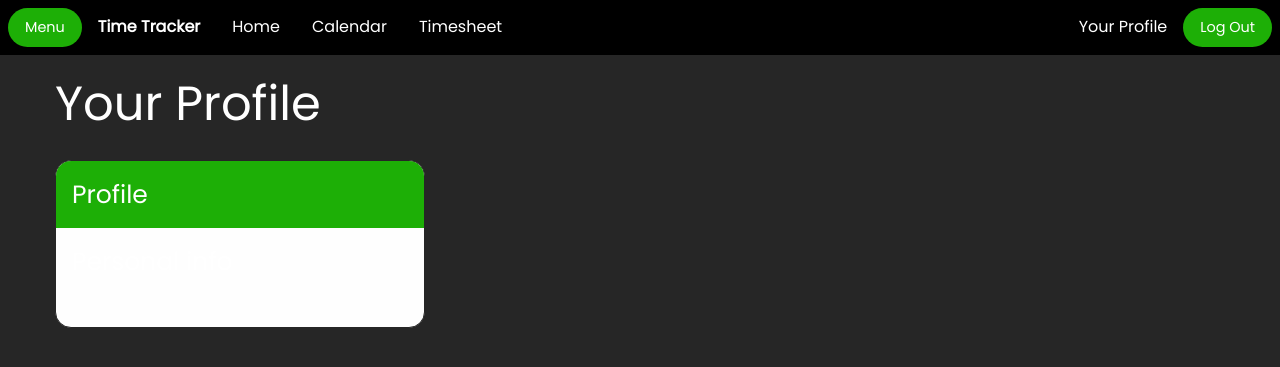
After one commit to Pactionly/TimeTracker, a Django app: page /profile/ in a window 1280 px wide. The commit adds this page. Shown: the top 367 px of the page. Run offline with Django 3.2, Linux system fonts and the light colour scheme; the visitor is signed in with stand-in values (Sample User, id 1); some libraries are stand-ins or nearby versions.

Commit message:
Added profile.html and CSS edits

```diff
--- a/TimeTracker/myapp/static/css/app.css
+++ b/TimeTracker/myapp/static/css/app.css
@@ -8,6 +8,11 @@ p {
 h1, h2, h3, h4 {
   color: #FFFFFF;
   font-family: 'Poppins', sans-serif;
+}
+
+a {
+  color: #FFFFFF;
+  background-color: #000000;
 }
 
 a {
--- /dev/null
+++ b/TimeTracker/myapp/templates/profile.html
@@ -0,0 +1,29 @@
+{% extends "base.html" %}
+{% load static %}
+{% block body %}
+<body>
+  <div class="grid-container">
+    <!-- Banner -->
+    <div class="grid-y grid-padding-y">
+      <div class="cell small-12 medium-12 large-12 offset-2">
+        <h1>Your Profile</h1>
+      </div>
+    </div>
+
+    <!-- Profile info -->
+    <div class="grid-x grid-padding-x">
+      <div class="cell large-4 medium-8 small-12">
+        <div class="card">
+          <div class="card-divider">
+            <h4>Profile</h4>
+          </div>
+          <div class="card-section">
+            <h4>Personal info</h4>
+          </div>
+          <div class="card-section">
+          </div>
+        </div>
+
+  </div>
+</body>
+{% endblock %}
--- a/TimeTracker/myapp/urls.py
+++ b/TimeTracker/myapp/urls.py
@@ -13,5 +13,6 @@ urlpatterns = [
     path('logout/', views.logout_view),
     path('timesheet/', views.sheets),
     path('clock_out/', views.rest_clock_out),
+    path('profile/', views.profile),
     path('clock_in/', views.rest_clock_in),
 ]
--- a/TimeTracker/myapp/views.py
+++ b/TimeTracker/myapp/views.py
@@ -122,6 +122,11 @@ def logout_view(request):
     return redirect("/login/")
 
 @login_required
+def profile(request):
+    context = {}
+    return render(request, 'profile.html', context)
+
+@login_required
 def sheets(request):
     """View to display sheet update form"""
     if request.method == 'POST':
```
Also changed, not shown: TimeTracker/myapp/templates/index.html (+20 -3 lines).
